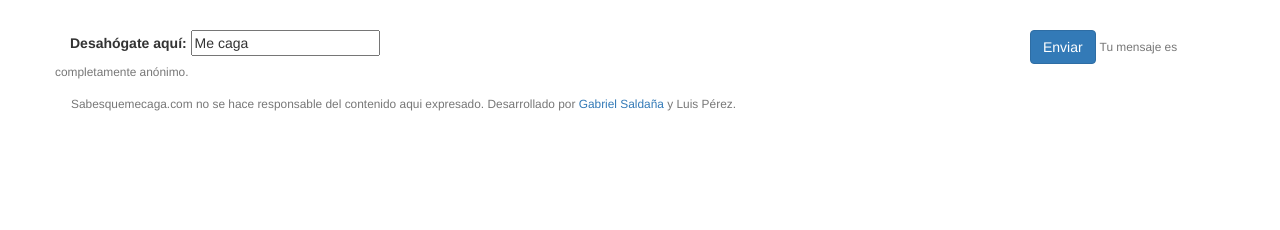
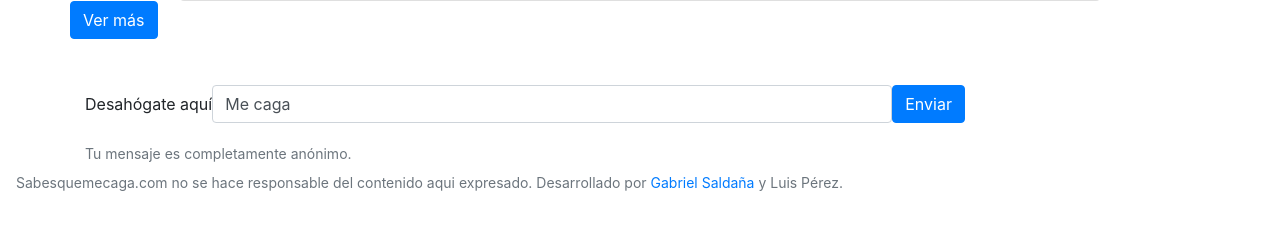
Before and after one commit to gabrielsaldana/sqmc, a Django app: template sabesqmc/quote/templates/detail.html in a window 1280 px wide. Shown: the part 297-527 px from the top of the page. Run offline with Django 3.2, Linux system fonts and the light colour scheme; the template is opened without the code that fills it: values that come from a table or form of the project are taken from there, others are empty; some libraries are stand-ins or nearby versions.

Commit message:
fixes quote form template

```diff
--- a/sabesqmc/templates/quote_form.html
+++ b/sabesqmc/templates/quote_form.html
@@ -1,7 +1,8 @@
 {% load crispy_forms_tags %}
 {% if form.errors %}
 {% for error in form.errors %}
-<div class="row">
+<div id="quote-form">
+    <div class="row">
     <div class="alert alert-{{ alert_css }}" role="alert">
         {{ error }}
     </div>
@@ -9,18 +10,18 @@
 {% endfor %}
 {% endif %}
 
-<div class="row">
-    <form class="form-inline" method="POST" action="{% url 'new' %}">
-        {% csrf_token %}
-        <div class="form-group col-xs-10">
-            {% for field in form %}
-            {{ field.label_tag }}
-            {{ field }}
-            {{ field.help_text|safe }}
-            {% endfor  %}
-            <!-- <input type="text" class="form-control" id="{{ form.message.id_for_label }}" aria-describedby="quoteText" placeholder="Me caga... "> -->
-        </div>
-        <button type="submit" class="btn btn-primary">Enviar</button>
-        <small id="quote_help" class="form-text text-muted">Tu mensaje es completamente anónimo.</small>
-    </form>
+<div class="row center-float">
+<form class="form-inline" method="POST" action="/new">
+  {% csrf_token %}
+  <div class="form-group">
+    <label for="id_message" class="requiredField">Desahógate aquí </label>
+    <input id="id_message" class="form-control" style="width: 680px;" maxlength="140" name="message" type="text" value="Me caga " required>
+  </div>
+  <button  class="btn btn-primary" name="submit-btn" type="submit">Enviar</button>
+</form>
 </div>
+
+<div class="row center-float">
+    <small id="quote_help" class="form-text text-muted">Tu mensaje es completamente anónimo.</small>
+</div>
+</div>
```
